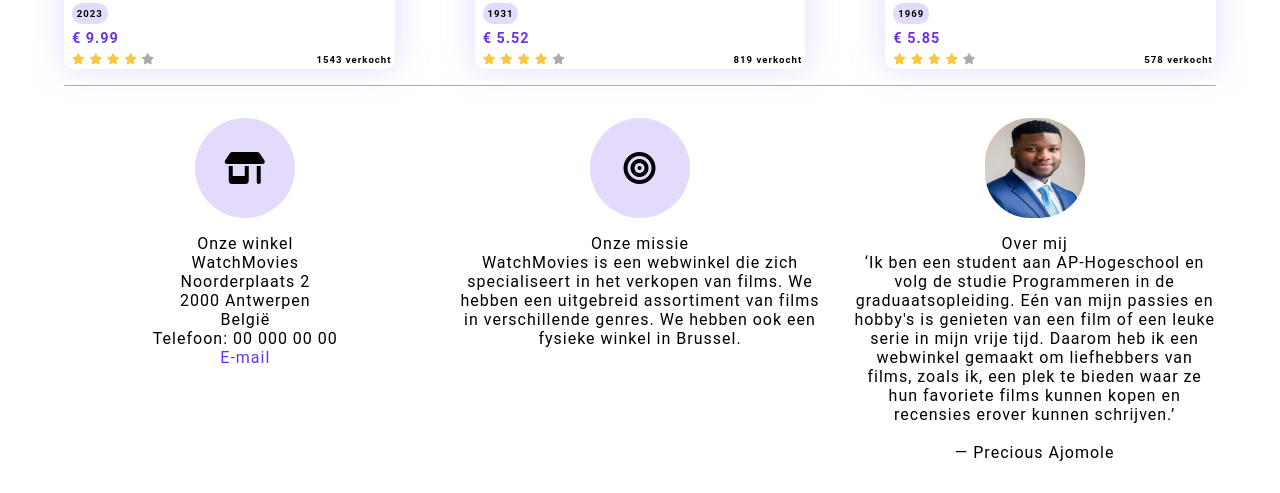
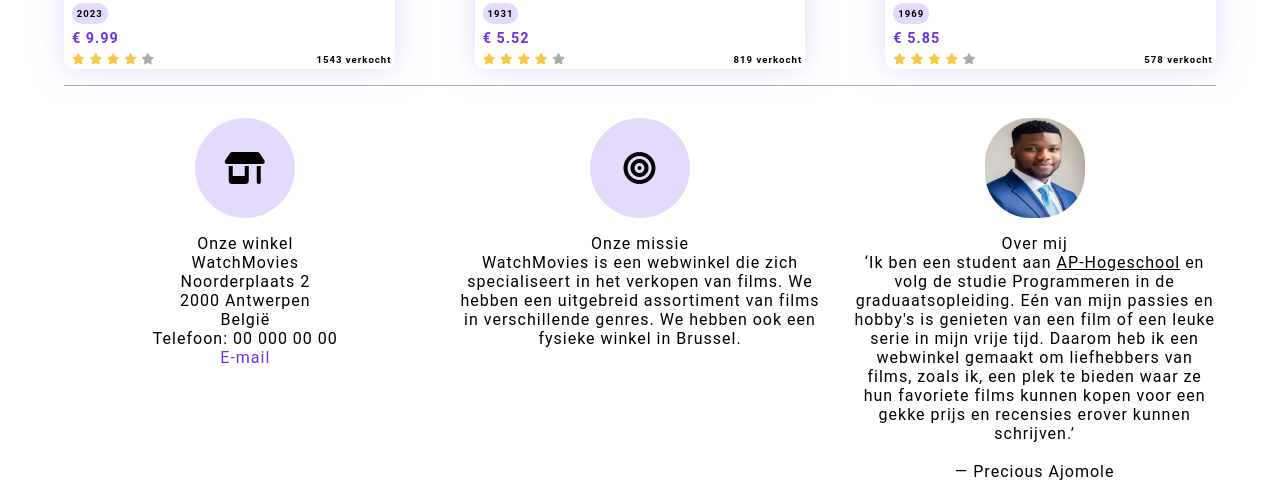
Before and after one commit to ajomoleprecious/web_ap, a plain HTML site: page index.html in a window 1280 px wide. Shown: the part 671-1164 px from the top of the page. Drawn offline with Linux system fonts and the light colour scheme.

Commit message:
update on index page and its css

```diff
--- a/css/style.css
+++ b/css/style.css
@@ -154,6 +154,9 @@ body {
 }
 .about .aboutMe .selfimg .fa-user {
   font-size: 2rem;
+}
+.about .aboutMe u {
+  text-decoration: underline;
 }
 
 .backToTop {
@@ -607,7 +610,7 @@ body {
 .cart-summary .summaryclose {
   background-color: var(--quaternary-color);
   text-align: center;
-  margin: auto 0 auto auto;
+  margin: auto 20px auto auto;
   padding: 0.2rem;
   border-radius: 10px;
   color: #fff;
--- a/index.html
+++ b/index.html
@@ -154,11 +154,11 @@
                 <img class="selfimg" src="assets/imgs/precious.webp" alt="precious">
                 <section class="aboutMe__text">
                     <h2>Over&nbsp;mij</h2>
-                    <p><q>Ik ben een student aan <a href="https://ap.be" target="_blank">AP-Hogeschool</a> en volg de
+                    <p><q>Ik ben een student aan <u><a href="https://ap.be" target="_blank">AP-Hogeschool</a></u> en volg de
                             studie Programmeren in de graduaatsopleiding. Eén van mijn passies en hobby's is genieten
                             van
                             een film of een leuke serie in mijn vrije tijd. Daarom heb ik een webwinkel gemaakt om
-                            liefhebbers van films, zoals ik, een plek te bieden waar ze hun favoriete films kunnen kopen
+                            liefhebbers van films, zoals ik, een plek te bieden waar ze hun favoriete films kunnen kopen voor een gekke prijs
                             en
                             recensies erover kunnen schrijven.</q><br><br>&mdash; Precious Ajomole</p>
                     </p>
```
Also changed, not shown: js/shop.js (+9 -7 lines).
